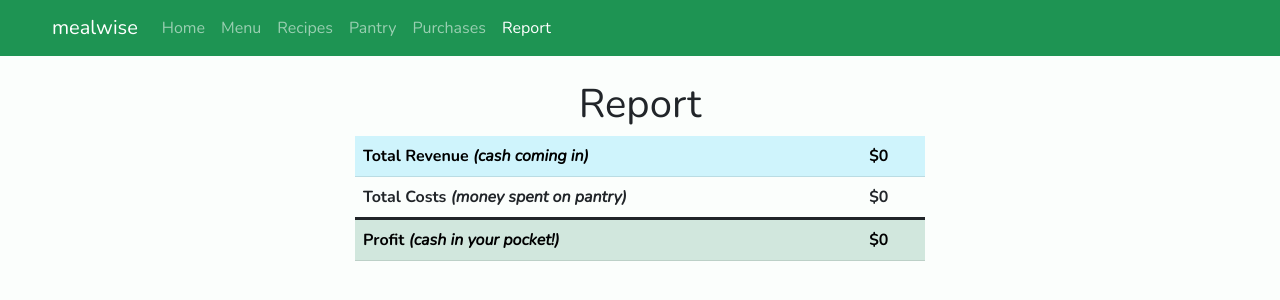
After one commit to iamjameswalters/codecademy-mealwise, a Django app: page /report/ in a window 1280 px wide. The commit adds this page. Shown: the top 300 px of the page. Run offline with Django 3.2, Linux system fonts and the light colour scheme; data that the repository does not hold is empty.

Commit message:
Added revenue/profit report

```diff
--- a/mealwise/inventory/templates/base.html
+++ b/mealwise/inventory/templates/base.html
@@ -47,6 +47,7 @@
             <a class="nav-link {{ active_nav_recipes }}" href="{% url 'recipes' %}">Recipes</a>
             <a class="nav-link {{ active_nav_pantry }}" href="{% url 'ingredients' %}">Pantry</a>
             <a class="nav-link {{ active_nav_purchases }}" href="{% url 'purchases' %}">Purchases</a>
+            <a class="nav-link {{ active_nav_report }}" href="{% url 'report' %}">Report</a>
           </div>
         </div>
       </div>
--- /dev/null
+++ b/mealwise/inventory/templates/inventory/report.html
@@ -0,0 +1,20 @@
+{% extends 'base.html' %}
+{% block content %}
+<div class="col-6 mx-auto">
+  <h1 class="text-center">Report</h1>
+<table class="table table-hover ">
+  <tr class="table-info">
+<th>Total Revenue <i>(cash coming in)</i></th>
+<th>${{ revenue }}</th>
+  </tr>
+  <tr class="border-3 border-top-0 border-start-0 border-end-0 border-dark">
+    <th>Total Costs <i>(money spent on pantry)</i></th>
+    <th>${{ costs }}</th>
+  </tr>
+  <tr class="table-success">
+    <th>Profit <i>(cash in your pocket!)</i></th>
+    <th>${{ profit }}</th>
+  </tr>
+</table>
+</div>
+{% endblock %}
--- a/mealwise/inventory/views.py
+++ b/mealwise/inventory/views.py
@@ -1,3 +1,4 @@
+from decimal import Decimal
 from django.shortcuts import render
 from django.http import HttpRequest, HttpResponse
 from django.views.generic.base import TemplateView
@@ -16,6 +17,45 @@ class Robots(TemplateView):
 class HomeView(TemplateView):
   template_name = "inventory/home.html"
   extra_context = {'active_nav_home': "active"}
+
+# Report view
+
+class ReportView(TemplateView):
+  template_name = "inventory/report.html"
+
+  def get_context_data(self, **kwargs):
+    # Run default context method first
+    context = super().get_context_data(**kwargs)
+
+    # Create purchase queryset
+    purchase_queryset = models.Purchase.objects.all()
+
+    # Calculate revenue
+    total_revenue = Decimal()
+    for purchase in purchase_queryset:
+      total_revenue += purchase.menu_item.price
+    context['revenue'] = total_revenue
+
+    # Calculate costs
+    cost = Decimal()
+    for purchase in purchase_queryset:
+      ingredients_cost = Decimal()
+      recipe = purchase.menu_item.reciperequirement_set.all()
+      for recipe_requirement in recipe:
+        ingredient_cost = recipe_requirement.ingredient.price_per_unit
+        quantity = Decimal(recipe_requirement.quantity)
+        ingredients_cost += ingredient_cost * quantity
+      cost += ingredients_cost
+    context['costs'] = cost
+
+    # Calculate profit
+    profit = total_revenue - cost
+    context['profit'] = profit
+
+    # Add active navbar class
+    context['active_nav_report'] = 'active'
+
+    return context
 
 # List views
 
--- a/mealwise/mealwise/urls.py
+++ b/mealwise/mealwise/urls.py
@@ -25,6 +25,7 @@ urlpatterns = [
     path('recipes/', views.RecipeRequirements.as_view(), name="recipes"),
     path('ingredients/', views.Ingredients.as_view(), name="ingredients"),
     path('purchases/', views.Purchases.as_view(), name="purchases"),
+    path('report/', views.ReportView.as_view(), name="report"),
     path("ingredients/add", views.CreateIngredient.as_view(), name="create_ingredient"),
     path("menu/add", views.CreateMenuItem.as_view(), name="create_menu_item"),
     path("recipes/add", views.CreateRecipeRequirement.as_view(), name="create_recipe_req"),
```
